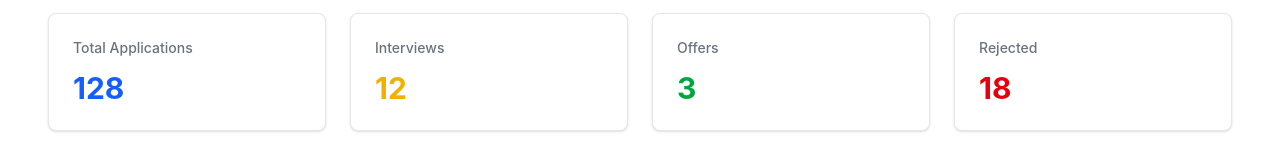
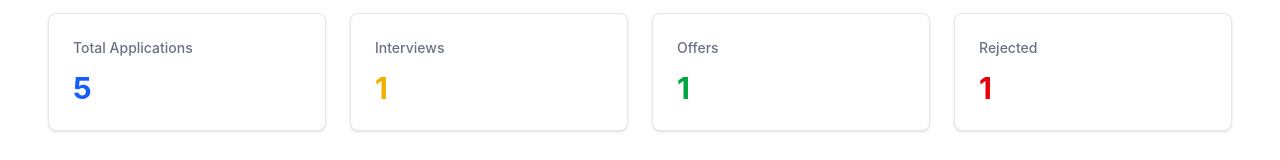
Before and after one commit to DebojyotiBanerjee30/jobflow-react, a React (Vite) app: page / in a window 1280 px wide. Shown: the part 208-368 px from the top of the page. Built offline with nearby package versions, Linux system fonts and the light colour scheme; data requests are answered from the project's data file.

Commit message:
feat: complete dashboard with API integration and UI states

```diff
--- /dev/null
+++ b/db.json
@@ -0,0 +1,39 @@
+{
+  "applications": [
+    {
+      "id": 1,
+      "company": "Google",
+      "position": "React Developer",
+      "status": "Interview",
+      "appliedDate": "20 Jul 2026"
+    },
+    {
+      "id": 2,
+      "company": "Microsoft",
+      "position": "Frontend Engineer",
+      "status": "Applied",
+      "appliedDate": "18 Jul 2026"
+    },
+    {
+      "id": 3,
+      "company": "Amazon",
+      "position": "SDE I",
+      "status": "Rejected",
+      "appliedDate": "15 Jul 2026"
+    },
+    {
+      "id": 4,
+      "company": "Adobe",
+      "position": "UI Engineer",
+      "status": "Offer",
+      "appliedDate": "12 Jul 2026"
+    },
+    {
+      "id": 5,
+      "company": "IBM",
+      "position": "Frontend Developer",
+      "status": "Pending Review",
+      "appliedDate": "13 Jul 2026"
+    }
+  ]
+}
--- a/package.json
+++ b/package.json
@@ -7,13 +7,16 @@
     "dev": "vite",
     "build": "vite build",
     "lint": "eslint .",
-    "preview": "vite preview"
+    "preview": "vite preview",
+    "server": "json-server db.json --port 3000"
   },
   "dependencies": {
     "@tailwindcss/vite": "^4.3.3",
+    "json-server": "^1.0.0-beta.15",
     "lucide-react": "^1.26.0",
     "react": "^19.2.7",
     "react-dom": "^19.2.7",
+    "react-loading-skeleton": "^3.5.0",
     "react-router": "^7.18.1",
     "tailwindcss": "^4.3.3"
   },
--- a/src/components/dashboard/RecentApplications.jsx
+++ b/src/components/dashboard/RecentApplications.jsx
@@ -1,11 +1,7 @@
 import StatusBadge from "../jobs/StatusBadge";
-import applications from "../../data/applications.js";
 
-const RecentApplications = () => {
+const RecentApplications = ({ applications }) => {
   return (
-    <section className="mt-10">
-      <h2 className="mb-4 text-2xl font-semibold">Recent Applications</h2>
-
     <div className="overflow-x-auto rounded-lg border border-gray-200 bg-white shadow-sm">
       <table className="min-w-full">
         <thead className="bg-gray-100">
@@ -34,7 +30,6 @@ const RecentApplications = () => {
         </tbody>
       </table>
     </div>
-    </section>
   );
 };
 
--- /dev/null
+++ b/src/components/ui/DashBoardSkeleton.jsx
@@ -0,0 +1,117 @@
+import Skeleton from "react-loading-skeleton";
+
+const StatCardSkeleton = () => {
+  return (
+    <div className="rounded-lg border border-gray-200 bg-white p-6 shadow-sm">
+      <Skeleton width={120} height={20} />
+
+      <div className="mt-4">
+        <Skeleton width={60} height={35} />
+      </div>
+    </div>
+  );
+};
+
+const DashBoardSkeleton = () => {
+  return (
+    <>
+      <div className="grid grid-cols-1 gap-6 md:grid-cols-2 lg:grid-cols-4">
+        <StatCardSkeleton />
+        <StatCardSkeleton />
+        <StatCardSkeleton />
+        <StatCardSkeleton />
+      </div>
+      <section className="mt-10">
+        <h2 className="mb-4 text-2xl font-semibold">Recent Applications</h2>
+
+        <div className="overflow-x-auto rounded-lg border border-gray-200 bg-white shadow-sm">
+          <table className="min-w-full">
+            <thead className="bg-gray-100">
+              <tr>
+                <th className="px-6 py-3 text-left">Company</th>
+                <th className="px-6 py-3 text-left">Position</th>
+                <th className="px-6 py-3 text-left">Status</th>
+                <th className="px-6 py-3 text-left">Applied Date</th>
+              </tr>
+            </thead>
+
+            <tbody>
+              <tr className="border-t border-gray-200">
+                <td className="px-6 py-4">
+                  <Skeleton width={80} height={20} />
+                </td>
+                <td className="px-6 py-4">
+                  <Skeleton width={120} height={20} />
+                </td>
+                <td className="px-6 py-4">
+                  <Skeleton width={40} height={20} />
+                </td>
+                <td className="px-6 py-4">
+                  <Skeleton width={120} height={20} />
+                </td>
+              </tr>
+              <tr className="border-t border-gray-200">
+                <td className="px-6 py-4">
+                  <Skeleton width={80} height={20} />
+                </td>
+                <td className="px-6 py-4">
+                  <Skeleton width={120} height={20} />
+                </td>
+                <td className="px-6 py-4">
+                  <Skeleton width={40} height={20} />
+                </td>
+                <td className="px-6 py-4">
+                  <Skeleton width={120} height={20} />
+                </td>
+              </tr>
+              <tr className="border-t border-gray-200">
+                <td className="px-6 py-4">
+                  <Skeleton width={80} height={20} />
+                </td>
+                <td className="px-6 py-4">
+                  <Skeleton width={120} height={20} />
+                </td>
+                <td className="px-6 py-4">
+                  <Skeleton width={40} height={20} />
+                </td>
+                <td className="px-6 py-4">
+                  <Skeleton width={120} height={20} />
+                </td>
+              </tr>
+              <tr className="border-t border-gray-200">
+                <td className="px-6 py-4">
+                  <Skeleton width={80} height={20} />
+                </td>
+                <td className="px-6 py-4">
+                  <Skeleton width={120} height={20} />
+                </td>
+                <td className="px-6 py-4">
+                  <Skeleton width={40} height={20} />
+                </td>
+                <td className="px-6 py-4">
+                  <Skeleton width={120} height={20} />
+                </td>
+              </tr>
+              <tr className="border-t border-gray-200">
+                <td className="px-6 py-4">
+                  <Skeleton width={80} height={20} />
+                </td>
+                <td className="px-6 py-4">
+                  <Skeleton width={120} height={20} />
+                </td>
+                <td className="px-6 py-4">
+                  <Skeleton width={40} height={20} />
+                </td>
+                <td className="px-6 py-4">
+                  <Skeleton width={120} height={20} />
+                </td>
+              </tr>
+            </tbody>
+          </table>
+        </div>
+      </section>
+    </>
+  );
+};
+
+export default DashBoardSkeleton;
--- a/src/main.jsx
+++ b/src/main.jsx
@@ -2,6 +2,7 @@ import { StrictMode } from "react";
 import { createRoot } from "react-dom/client";
 import "./index.css";
 import App from "./App";
+import "react-loading-skeleton/dist/skeleton.css";
 
 createRoot(document.getElementById("root")).render(
   <StrictMode>
--- a/src/pages/Dashboard.jsx
+++ b/src/pages/Dashboard.jsx
@@ -1,29 +1,61 @@
+import { useState, useEffect } from "react";
+import { getApplications } from "../services/applicationService";
 import StatCard from "../components/dashboard/StatCard";
+import EmptyState from "../components/ui/EmptyState";
+import DashBoardSkeleton from "../components/ui/DashBoardSkeleton";
 import RecentApplications from "../components/dashboard/RecentApplications";
 
 const Dashboard = () => {
+  const [applications, setApplications] = useState([]);
+  const [isLoading, setIsLoading] = useState(false);
+  const [error, setError] = useState("");
+
   const stats = [
     {
       title: "Total Applications",
-      value: 128,
+      value: applications.length,
       color: "text-blue-600",
     },
     {
       title: "Interviews",
-      value: 12,
+      value: applications.filter(
+        (application) => application.status === "Interview",
+      ).length,
       color: "text-yellow-500",
     },
     {
       title: "Offers",
-      value: 3,
+      value: applications.filter(
+        (application) => application.status === "Offer",
+      ).length,
       color: "text-green-600",
     },
     {
       title: "Rejected",
-      value: 18,
+      value: applications.filter(
+        (application) => application.status === "Rejected",
+      ).length,
       color: "text-red-600",
     },
   ];
+
+  useEffect(() => {
+    const fetchData = async () => {
+      try {
+        setIsLoading(true);
+
+        const data = await getApplications();
+
+        setApplications(data);
+      } catch (error) {
+        setError(error.message);
+      } finally {
+        setIsLoading(false);
+      }
+    };
+
+    fetchData();
+  }, []);
 
   return (
     <div className="mx-auto max-w-7xl p-6">
@@ -34,7 +66,14 @@ const Dashboard = () => {
           Welcome back! Here's an overview of your job applications.
         </p>
       </div>
-
+      {isLoading ? (
+        <DashBoardSkeleton />
+      ) : error ? (
+        <div className="rounded-lg border border-red-300 bg-red-50 p-4 text-red-700">
+          {error}
+        </div>
+      ) : (
+        <>
           <div className="grid grid-cols-1 gap-6 md:grid-cols-2 lg:grid-cols-4">
             {stats.map((stat) => (
               <StatCard
@@ -46,7 +85,20 @@ const Dashboard = () => {
             ))}
           </div>
 
-      <RecentApplications />
+          <section className="mt-10">
+            <h2 className="mb-4 text-2xl font-semibold">Recent Applications</h2>
+
+            {applications.length === 0 ? (
+              <EmptyState
+                title="No applications found"
+                description="Try creating your first application."
+              />
+            ) : (
+              <RecentApplications applications={applications} />
+            )}
+          </section>
+        </>
+      )}
     </div>
   );
 };
--- /dev/null
+++ b/src/services/applicationService.js
@@ -0,0 +1,11 @@
+const BASE_URL = "http://localhost:3000/applications";
+
+export const getApplications = async () => {
+  const response = await fetch(BASE_URL);
+
+  if (!response.ok) {
+    throw new Error("Failed to fetch applications");
+  }
+
+  return await response.json();
+};
```
Also changed, not shown: 1 other file (tests, documents, lock files or other folders). Lines whose indentation alone changed are shown as unchanged.
